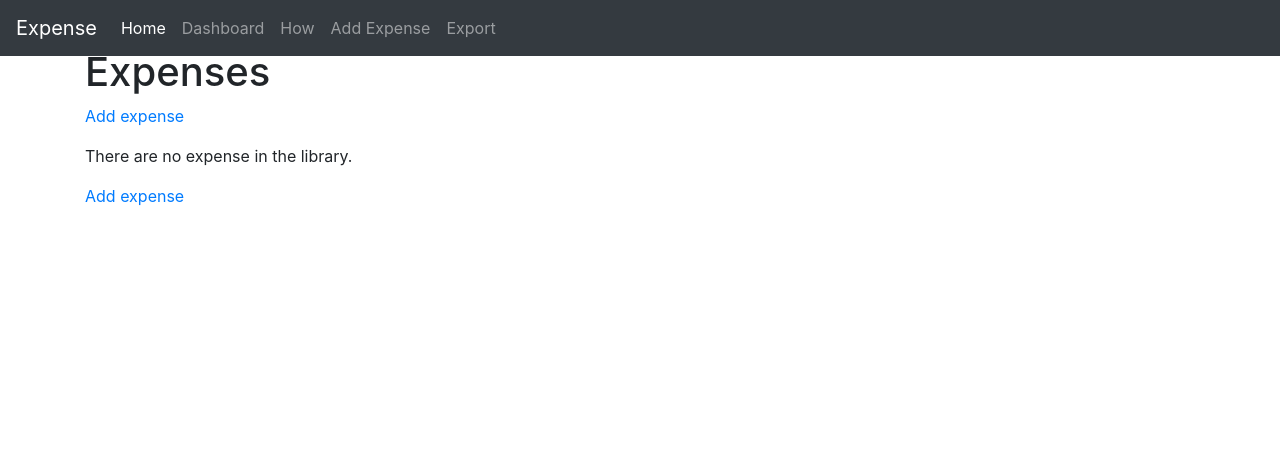
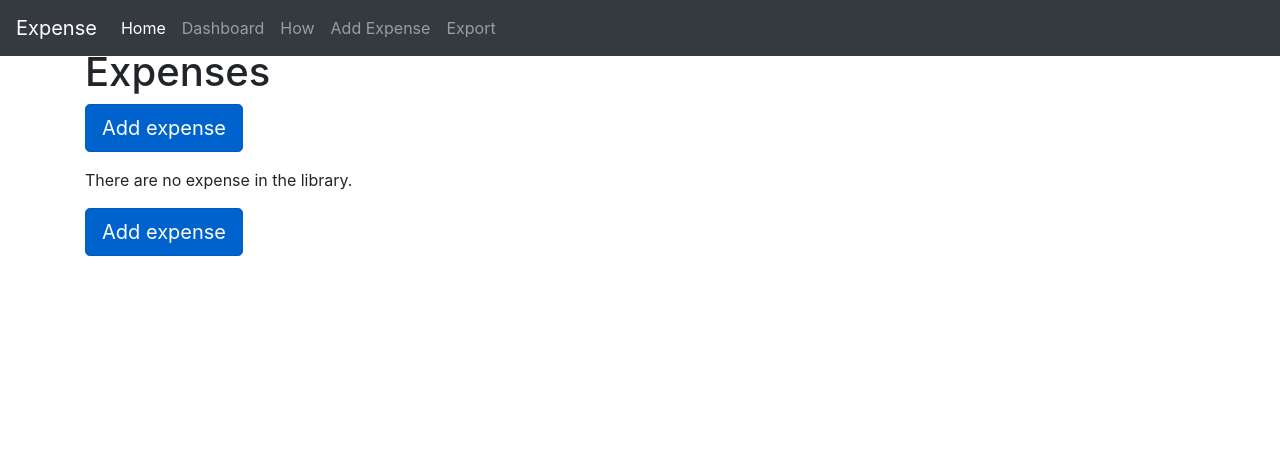
Before and after one commit to sukhbinder/django-exp, a Django app: template exp/templates/exp/index.html in a window 1280 px wide. Shown: the top 455 px of the page. Run offline with Django 3.2, Linux system fonts and the light colour scheme; the template is opened without the code that fills it, so the values that code supplies are empty; some libraries are stand-ins or nearby versions.

Commit message:
Added big buttons in UI and added model code for export and dashboard to be used in the html templates

```diff
--- a/exp/models.py
+++ b/exp/models.py
@@ -23,3 +23,9 @@ class Expense(models.Model):
 
     def get_month_year_url(self):
         return reverse('year-month', args=[str(self.date.year), str(self.date.month)])
+
+    def get_month_year_export_url(self):
+        return reverse("ym-export-view", args=[str(self.date.year), str(self.date.month)])
+
+    def get_month_year_dash_url(self):
+        return reverse("ym-dash-view", args=[str(self.date.year), str(self.date.month)])
--- a/exp/templates/exp/index.html
+++ b/exp/templates/exp/index.html
@@ -7,7 +7,7 @@
 
 <h1 class="mt-5">Expenses</h1>
 <p>
-  <a href={% url 'create-view' %}>Add expense</a>
+  <a class="btn btn-primary btn-lg active" role="button" aria-pressed="true" href={% url 'create-view' %}>Add expense</a>
 </p>
 
 {% if expense_list %}
@@ -49,6 +49,6 @@
 <p>There are no expense in the library.</p>
 {% endif %}
 
-<a href={% url 'create-view' %}>Add expense</a>
+<a class="btn btn-primary btn-lg active" role="button" aria-pressed="true" href={% url 'create-view' %}>Add expense</a>
 
 {% endblock content %}
--- a/exp/templates/exp/where.html
+++ b/exp/templates/exp/where.html
@@ -28,10 +28,10 @@
       <!-- </ul> -->
   </tbody>
 </table>
-<p><a href={% url 'create-view' %}>Add expense</a></p>
+<p><a class="btn btn-primary btn-lg active" role="button" aria-pressed="true" href={% url 'create-view' %}>Add expense</a></p>
 
 <p>
-  <a href={% url 'index' %}>List expense</a>
+  <a class="btn btn-primary btn-lg active" role="button" aria-pressed="true" href={% url 'index' %}>List expense</a>
 </p>
 
 {% endblock content %}
```
